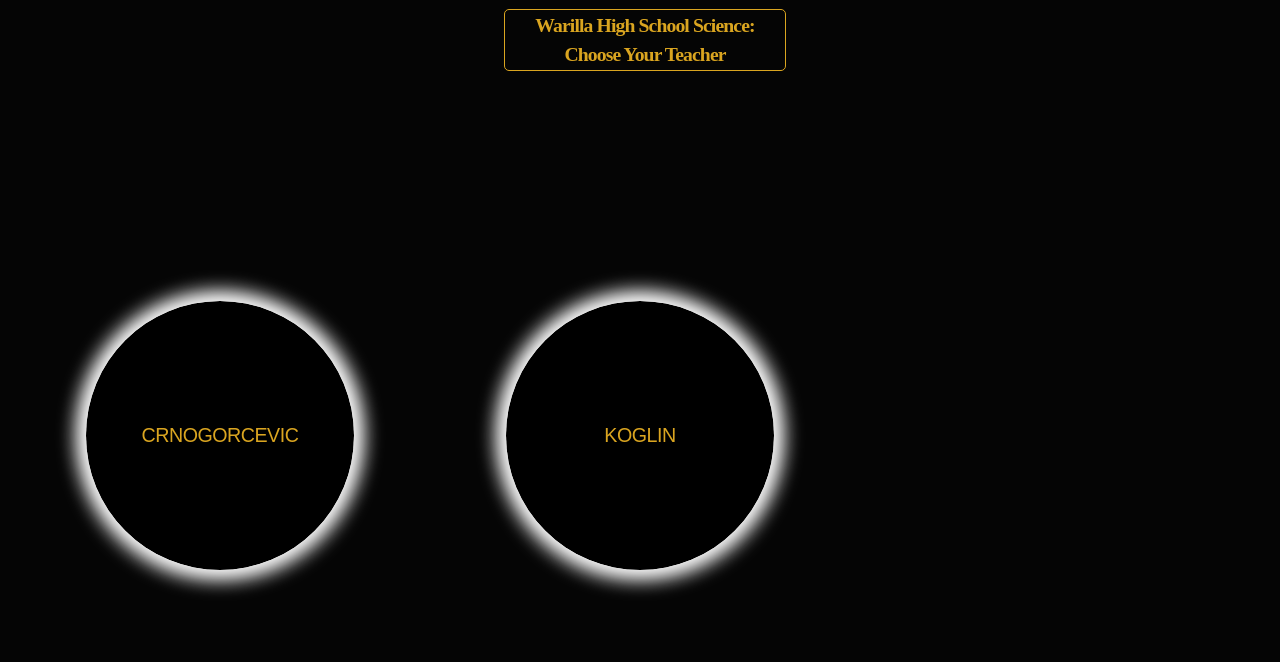
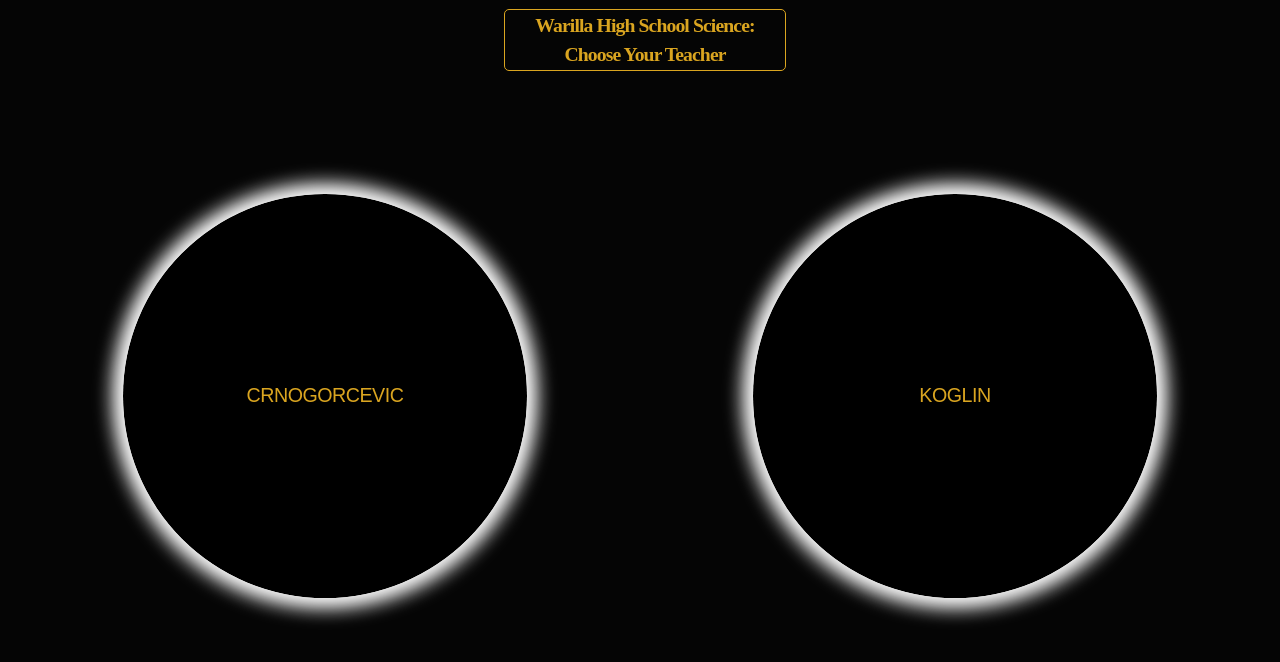
Before and after one commit to usfalidiate/parentupdater, a Next.js app: page / in a window 1280 px wide. Shown: the top 662 px of the page. Built offline with nearby package versions, Linux system fonts and the light colour scheme; a web font is replaced by a local one.

Commit message:
bottommenuyep

```diff
--- a/pages/MainPage.js
+++ b/pages/MainPage.js
@@ -509,7 +509,7 @@
         </>
 
         <>
-            { displayTeacherChoice ? <div className='divChoice'> <TeacherChoiceReturn/> </div> : null }
+            { displayTeacherChoice ? <div className='divTeacherChoice'> <TeacherChoiceReturn/> </div> : null }
             { displaySentralClassChoice ? <div className='divChoice'> <ClassChoiceReturn/> </div> : null }
             { displayContentChoice ? <div className='divChoiceContent'> <ContentChoiceReturn/> </div> : null }
         </>
--- a/styles/globals.css
+++ b/styles/globals.css
@@ -15,7 +15,7 @@
   box-sizing: border-box;
 }
 
-.divChoice {
+.divTeacherChoice {
   display: grid;
   grid-template-columns: 1fr 1fr ;
   /* grid-template-rows: 1fr ; */
@@ -31,6 +31,22 @@
   padding: 5px;
 }
 
+.divChoice {
+  display: grid;
+  grid-template-columns: 1fr 1fr ;
+  /* grid-template-rows: 1fr ; */
+  grid-auto-flow: row;
+  /* grid-auto-rows: 25%; */
+  align-items: center;
+  justify-items:center;
+  position: relative;
+  width: 100%;
+  height: calc(100% - 70px);
+  top: 0px;
+  bottom: 70px;
+  padding: 5px;
+}
+
 .divChoiceContent {
   display: grid;
   grid-template-columns: 1fr 1fr ;
@@ -41,8 +57,8 @@
   justify-items:center;
   position: relative;
   width: 100%;
-  height: calc(100% - 140px);
-  top: 70px;
+  height: calc(100% - 70px);
+  top: 0px;
   bottom: 70px;
   padding: 5px;
 }
@@ -52,8 +68,8 @@
   grid-template-columns: repeat(12, 1fr);
   position: relative;
   width: 100%;
-  height: calc(100% - 140px);
-  top: 70px;
+  height: calc(100% - 70px);
+  top: 0px;
   bottom: 70px;
   padding: 5px;
 }
```
